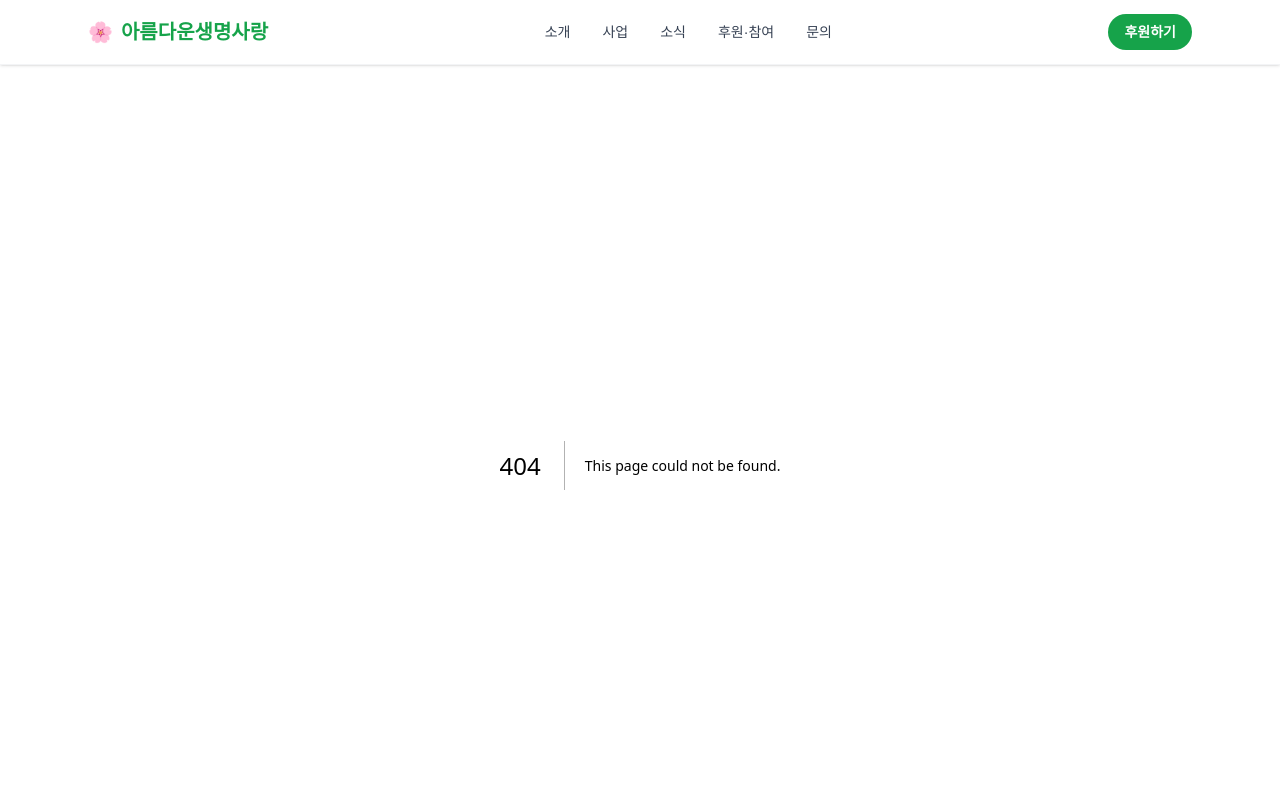
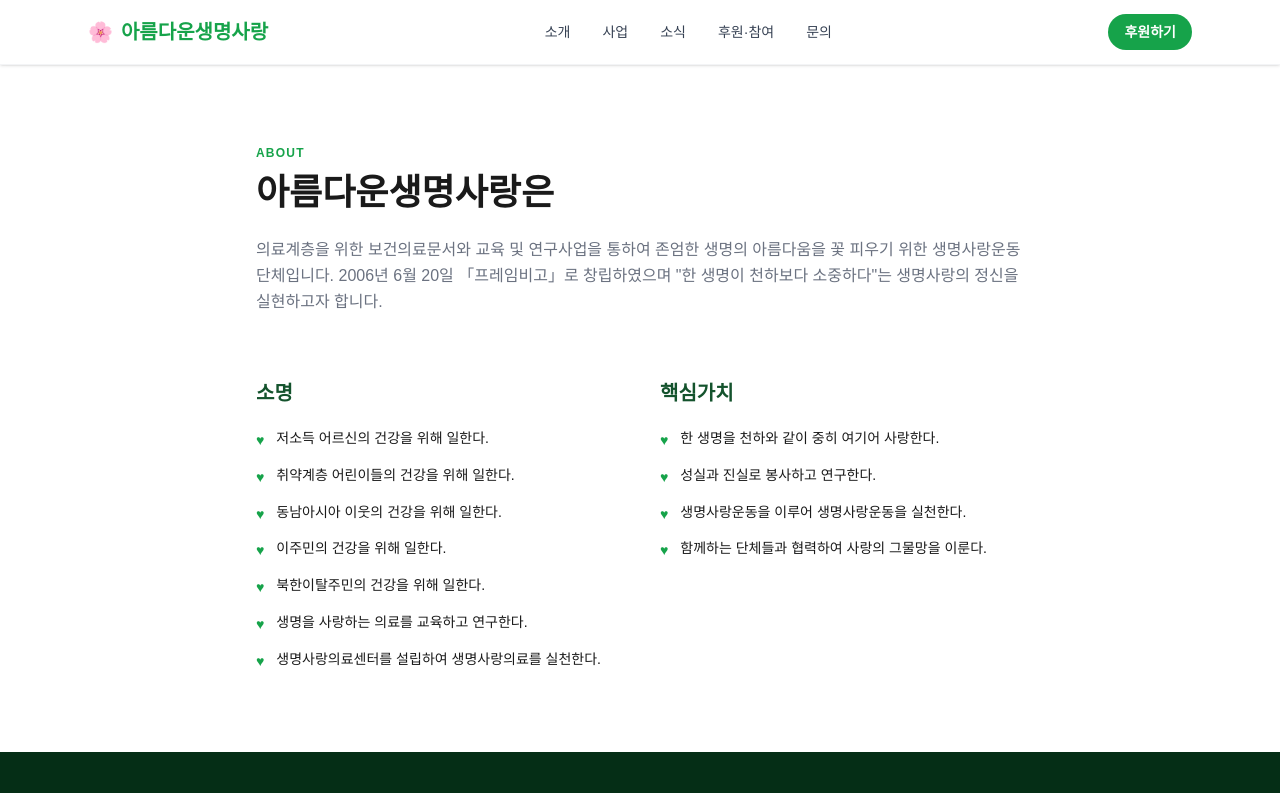
Before and after one commit to hskim0102/belife, a Next.js app: page /intro in a window 1280 px wide. Before the commit this address had no page. Shown: the top 793 px of the page. Built offline with nearby package versions, Linux system fonts and the light colour scheme; a web font is replaced by a local one.

Commit message:
feat: add intro pages (mission, history timeline, people)

```diff
--- /dev/null
+++ b/app/intro/history/page.tsx
@@ -0,0 +1,43 @@
+import type { Metadata } from 'next'
+import { getMilestones } from '@/lib/sanity/queries'
+import { SectionLabel } from '@/components/ui/SectionLabel'
+
+export const metadata: Metadata = { title: '발자취' }
+
+export default async function HistoryPage() {
+  const milestones = await getMilestones()
+
+  const byYear = milestones.reduce<Record<number, typeof milestones>>((acc, m) => {
+    if (!acc[m.year]) acc[m.year] = []
+    acc[m.year].push(m)
+    return acc
+  }, {})
+  const years = Object.keys(byYear).map(Number).sort((a, b) => b - a)
+
+  return (
+    <div className="py-20 px-6">
+      <div className="max-w-3xl mx-auto">
+        <SectionLabel>History</SectionLabel>
+        <h1 className="text-4xl font-black mb-16">발자취</h1>
+        <div className="relative border-l-2 border-primary-lighter pl-8 space-y-12">
+          {years.map(year => (
+            <div key={year}>
+              <h2 className="text-2xl font-black text-primary -ml-10 mb-4">{year}</h2>
+              <ul className="space-y-3">
+                {byYear[year].sort((a, b) => a.month - b.month).map(m => (
+                  <li key={m._id} className="flex gap-3 text-sm leading-relaxed">
+                    <span className="font-bold text-primary-dark w-6 shrink-0">{m.month}</span>
+                    <span className="text-text-subtle">{m.content}</span>
+                  </li>
+                ))}
+              </ul>
+            </div>
+          ))}
+          {years.length === 0 && (
+            <p className="text-text-subtle">등록된 발자취가 없습니다.</p>
+          )}
+        </div>
+      </div>
+    </div>
+  )
+}
--- /dev/null
+++ b/app/intro/page.tsx
@@ -0,0 +1,61 @@
+import type { Metadata } from 'next'
+import { SectionLabel } from '@/components/ui/SectionLabel'
+
+export const metadata: Metadata = { title: '소개' }
+
+const visions = [
+  '저소득 어르신의 건강을 위해 일한다.',
+  '취약계층 어린이들의 건강을 위해 일한다.',
+  '동남아시아 이웃의 건강을 위해 일한다.',
+  '이주민의 건강을 위해 일한다.',
+  '북한이탈주민의 건강을 위해 일한다.',
+  '생명을 사랑하는 의료를 교육하고 연구한다.',
+  '생명사랑의료센터를 설립하여 생명사랑의료를 실천한다.',
+]
+
+const values = [
+  '한 생명을 천하와 같이 중히 여기어 사랑한다.',
+  '성실과 진실로 봉사하고 연구한다.',
+  '생명사랑운동을 이루어 생명사랑운동을 실천한다.',
+  '함께하는 단체들과 협력하여 사랑의 그물망을 이룬다.',
+]
+
+export default function IntroPage() {
+  return (
+    <div className="py-20 px-6">
+      <div className="max-w-3xl mx-auto">
+        <SectionLabel>About</SectionLabel>
+        <h1 className="text-4xl font-black mb-6">아름다운생명사랑은</h1>
+        <p className="text-text-subtle leading-relaxed mb-16">
+          의료계층을 위한 보건의료문서와 교육 및 연구사업을 통하여 존엄한 생명의 아름다움을 꽃 피우기 위한 생명사랑운동단체입니다.
+          2006년 6월 20일 「프레임비고」로 창립하였으며 "한 생명이 천하보다 소중하다"는 생명사랑의 정신을 실현하고자 합니다.
+        </p>
+
+        <div className="grid md:grid-cols-2 gap-10">
+          <div>
+            <h2 className="text-xl font-black mb-5 text-primary-dark">소명</h2>
+            <ul className="space-y-3">
+              {visions.map((v, i) => (
+                <li key={i} className="flex gap-3 text-sm leading-relaxed">
+                  <span className="text-primary mt-0.5">♥</span>
+                  <span>{v}</span>
+                </li>
+              ))}
+            </ul>
+          </div>
+          <div>
+            <h2 className="text-xl font-black mb-5 text-primary-dark">핵심가치</h2>
+            <ul className="space-y-3">
+              {values.map((v, i) => (
+                <li key={i} className="flex gap-3 text-sm leading-relaxed">
+                  <span className="text-primary mt-0.5">♥</span>
+                  <span>{v}</span>
+                </li>
+              ))}
+            </ul>
+          </div>
+        </div>
+      </div>
+    </div>
+  )
+}
--- /dev/null
+++ b/app/intro/people/page.tsx
@@ -0,0 +1,52 @@
+import type { Metadata } from 'next'
+import { getMembers } from '@/lib/sanity/queries'
+import { SectionLabel } from '@/components/ui/SectionLabel'
+import type { Member } from '@/lib/sanity/types'
+
+export const metadata: Metadata = { title: '함께하는 사람들' }
+
+const groupLabels: Record<string, string> = {
+  board: '이사회',
+  auditor: '감사',
+  advisor: '자문위원',
+  staff: '상근자',
+}
+
+export default async function PeoplePage() {
+  const members = await getMembers()
+  const byGroup = members.reduce<Record<string, Member[]>>((acc, m) => {
+    if (!acc[m.group]) acc[m.group] = []
+    acc[m.group].push(m)
+    return acc
+  }, {})
+  const groupOrder = ['board', 'auditor', 'advisor', 'staff']
+
+  return (
+    <div className="py-20 px-6">
+      <div className="max-w-3xl mx-auto">
+        <SectionLabel>People</SectionLabel>
+        <h1 className="text-4xl font-black mb-16">함께하는 사람들</h1>
+        <div className="space-y-12">
+          {groupOrder.filter(g => byGroup[g]?.length).map(group => (
+            <div key={group}>
+              <h2 className="text-lg font-black text-primary-dark mb-4 border-b border-primary-lighter pb-2">
+                {groupLabels[group]}
+              </h2>
+              <ul className="space-y-2">
+                {byGroup[group].map(m => (
+                  <li key={m._id} className="flex gap-4 text-sm">
+                    <span className="font-bold w-20 shrink-0">{m.name}</span>
+                    <span className="text-text-subtle">{m.position}</span>
+                  </li>
+                ))}
+              </ul>
+            </div>
+          ))}
+          {members.length === 0 && (
+            <p className="text-text-subtle">등록된 멤버가 없습니다.</p>
+          )}
+        </div>
+      </div>
+    </div>
+  )
+}
```
